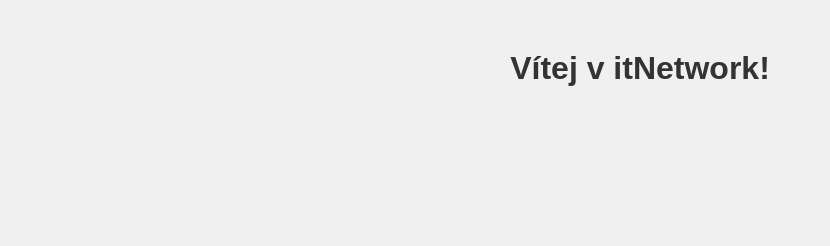
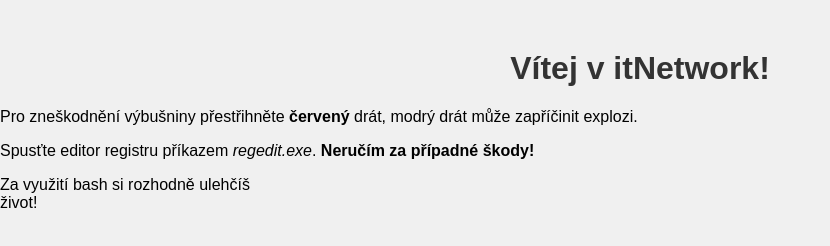
Before and after one commit to st3jkcz/itNetwork, a plain HTML site: page index.html in a window 1280 px wide. Shown: the whole page, without its empty margins (0-830 px from the left). Drawn offline with Linux system fonts and the light colour scheme.

Commit message:
upraven index.hmtl - nový obsah

```diff
--- a/index.html
+++ b/index.html
@@ -8,5 +8,8 @@
 </head>
 <body>
   <h1>Vítej v itNetwork!</h1>
+  <p>Pro zneškodnění výbušniny přestřihněte <strong>červený</strong> drát, modrý drát může zapříčinit explozi.</p>
+    <p>Spusťte editor registru příkazem <em>regedit.exe</em>. <strong>Neručím za případné škody!</strong></p>
+    <p>Za využití bash si rozhodně ulehčíš<br>život!</p>
 </body>
 </html>
```
